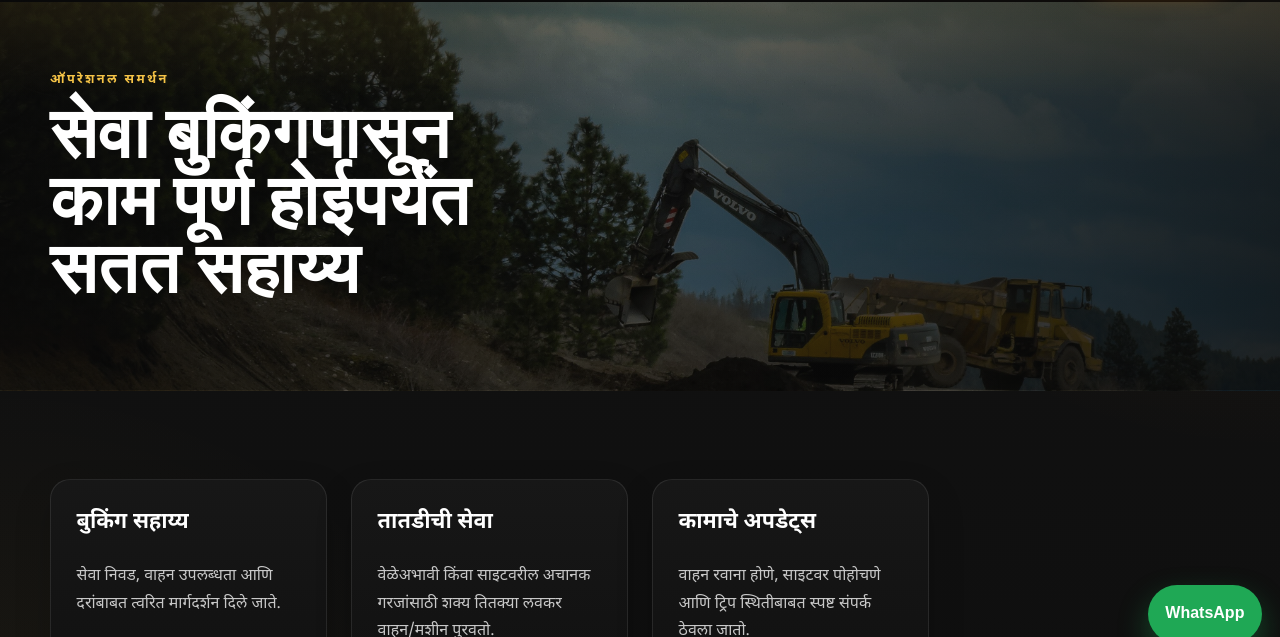
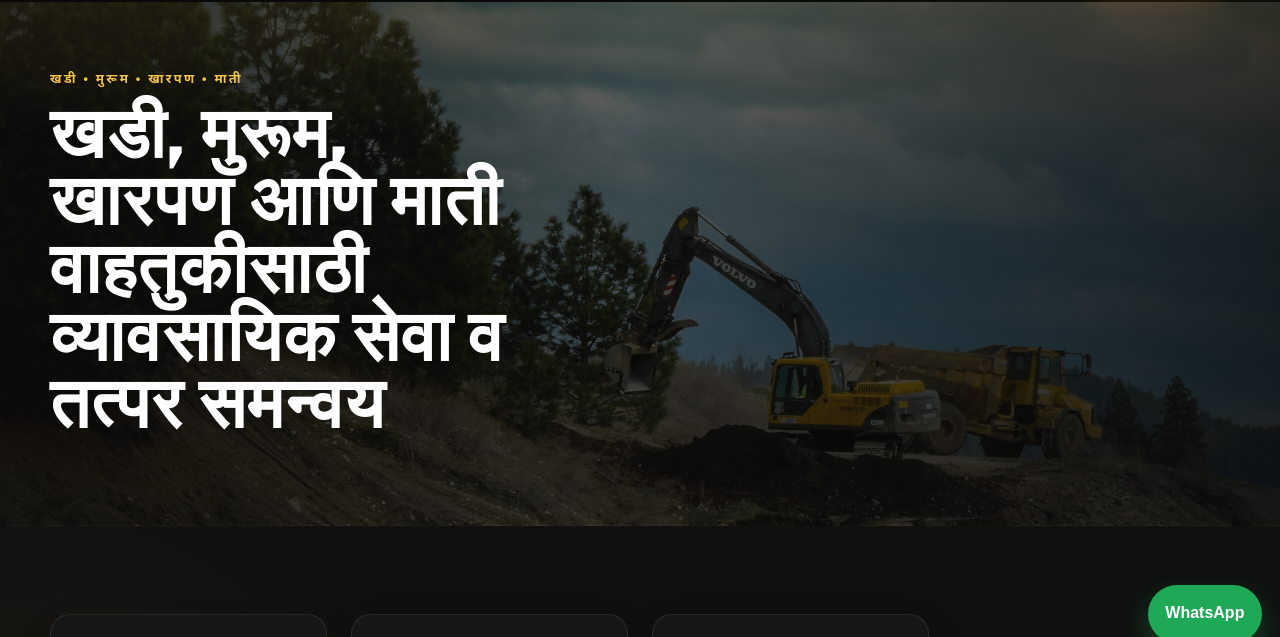
Before and after one commit to bobadevis/Yuva-Udyog, a plain HTML site: page support.html in a window 1280 px wide. Shown: the part 139-776 px from the top of the page. Drawn offline with Linux system fonts and the light colour scheme.

Commit message:
Update support page banner text

```diff
--- a/support.html
+++ b/support.html
@@ -33,8 +33,8 @@
   <main>
     <section class="page-banner small-banner">
       <div class="container reveal">
-        <span class="eyebrow">ऑपरेशनल समर्थन</span>
-        <h1>सेवा बुकिंगपासून काम पूर्ण होईपर्यंत सतत सहाय्य</h1>
+        <span class="eyebrow">खडी • मुरूम • खारपण • माती</span>
+        <h1>खडी, मुरूम, खारपण आणि माती वाहतुकीसाठी व्यावसायिक सेवा व तत्पर समन्वय</h1>
       </div>
     </section>
 
```
